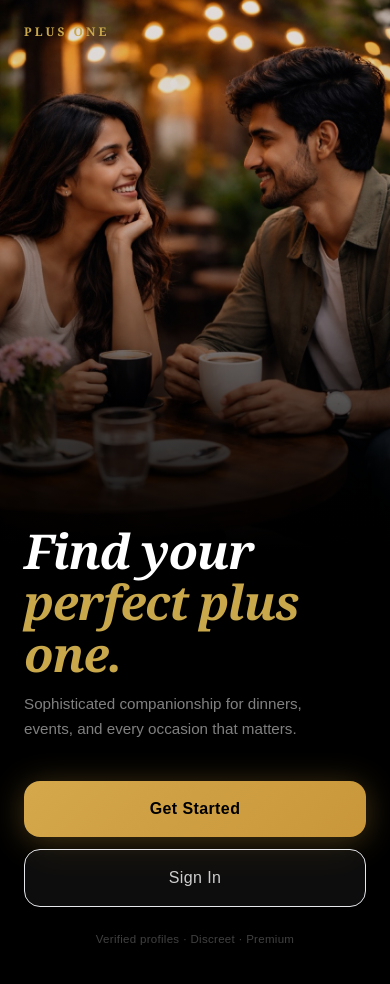
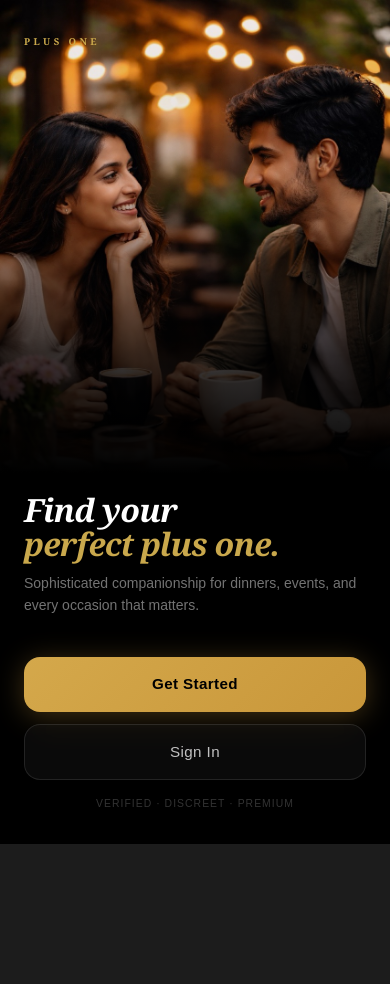
Before and after one commit to sumitmudgil8-sys/plusone, a Next.js app: page / in a window 390 px wide. Shown: the top 984 px of the page. After the commit the page ends 844 px from the top, so only its background shows below. Built offline with nearby package versions, Linux system fonts and the light colour scheme.

Commit message:
improve: responsive login screen ui

```diff
--- a/app/page.tsx
+++ b/app/page.tsx
@@ -1,34 +1,47 @@
 import Link from 'next/link';
 import Image from 'next/image';
-import { Button } from '@/components/ui/Button';
 
 export default function HomePage() {
   return (
-    <main className="relative min-h-screen w-full bg-black flex flex-col overflow-hidden">
+    /*
+     * Outer shell: full viewport, black bg (visible on desktop around the card).
+     * Flex-center so the phone card sits in the middle on wide screens.
+     */
+    <main
+      className="w-screen h-screen bg-black flex items-center justify-center overflow-hidden"
+      style={{ fontFamily: "'DM Sans', sans-serif" }}
+    >
+      {/*
+       * Phone card:
+       *   – On mobile  : fills the entire screen (w-full h-full)
+       *   – On desktop : fixed 390×844 "phone frame" centered on the black bg
+       * No scrolling ever — everything must fit inside this box.
+       */}
+      <div className="relative w-full h-full md:w-[390px] md:h-[844px] md:rounded-[2.5rem] md:overflow-hidden md:shadow-[0_32px_80px_rgba(0,0,0,0.9)] flex flex-col bg-black">
 
-      {/* ── Hero Image (top 65%) ── */}
-      <div className="relative w-full" style={{ height: '65svh' }}>
+        {/* ── HERO IMAGE — fixed 56% of the card height ── */}
+        <div className="relative w-full flex-shrink-0" style={{ height: '56%' }}>
           <Image
             src="/hero.jpeg"
-          alt="Plus One hero"
+            alt="Plus One"
             fill
             priority
-          className="object-cover object-center"
+            className="object-cover object-top"
           />
 
-        {/* Multi-stop gradient: transparent top → rich black bottom */}
+          {/* Gradient: clear at top, fades to solid black at bottom */}
           <div
             className="absolute inset-0"
             style={{
               background:
-              'linear-gradient(to bottom, rgba(0,0,0,0.10) 0%, rgba(0,0,0,0.18) 40%, rgba(0,0,0,0.72) 78%, #000 100%)',
+                'linear-gradient(to bottom, rgba(0,0,0,0.05) 0%, rgba(0,0,0,0.10) 40%, rgba(0,0,0,0.75) 75%, #000000 100%)',
             }}
           />
 
-        {/* Logo mark – top-left */}
-        <div className="absolute top-6 left-6 flex items-center gap-2">
+          {/* Wordmark */}
+          <div className="absolute top-7 left-6">
             <span
-            className="text-xs font-semibold tracking-[0.25em] uppercase"
+              className="text-[0.6rem] font-semibold tracking-[0.35em] uppercase"
               style={{ color: '#C9A84C', fontFamily: "'Cormorant Garamond', Georgia, serif" }}
             >
               Plus One
@@ -36,41 +49,38 @@ export default function HomePage() {
           </div>
         </div>
 
-      {/* ── Content card – floats over the gradient tail ── */}
+        {/* ── CONTENT — remaining 44%, flex column, no overflow ── */}
         <div
-        className="relative z-10 flex flex-col flex-1 px-6 pt-8 pb-12"
-        style={{ marginTop: '-3.5rem' }}
+          className="flex-1 min-h-0 flex flex-col justify-between bg-black px-6 pt-5 pb-8"
         >
-        {/* Brand + Tagline */}
-        <div className="mb-10">
+          {/* Headline + subtext */}
+          <div>
             <h1
-            className="text-5xl font-bold leading-[1.08] tracking-tight text-white mb-3"
-            style={{ fontFamily: "'Cormorant Garamond', Georgia, serif", fontStyle: 'italic' }}
+              className="font-bold leading-[1.08] tracking-tight text-white mb-2.5"
+              style={{
+                fontFamily: "'Cormorant Garamond', Georgia, serif",
+                fontStyle: 'italic',
+                fontSize: 'clamp(2rem, 8vw, 2.6rem)',
+              }}
             >
-            Find your
-            <br />
+              Find your<br />
               <span style={{ color: '#C9A84C' }}>perfect plus one.</span>
             </h1>
-          <p
-            className="text-white/50 text-[0.95rem] leading-relaxed max-w-xs"
-            style={{ fontFamily: "'DM Sans', sans-serif" }}
-          >
-            Sophisticated companionship for dinners, events, and every occasion that matters.
+            <p className="text-white/45 leading-relaxed" style={{ fontSize: '0.875rem' }}>
+              Sophisticated companionship for dinners,
+              events, and every occasion that matters.
             </p>
           </div>
 
-        {/* Spacer so buttons pin to bottom on short screens */}
-        <div className="flex-1" />
-
-        {/* ── CTAs ── */}
-        <div className="flex flex-col gap-3 w-full">
+          {/* CTAs */}
+          <div className="flex flex-col gap-3">
             <Link href="/signup" className="w-full">
               <button
-              className="w-full py-4 rounded-2xl text-black font-semibold text-[1rem] tracking-wide transition-all duration-200 active:scale-[0.97]"
+                className="w-full py-4 rounded-2xl text-black font-semibold tracking-wide transition-all duration-200 active:scale-95"
                 style={{
+                  fontSize: '0.95rem',
                   background: 'linear-gradient(135deg, #D4A84B 0%, #C9973A 100%)',
-                fontFamily: "'DM Sans', sans-serif",
-                boxShadow: '0 4px 32px rgba(201,152,58,0.35)',
+                  boxShadow: '0 4px 28px rgba(201,152,58,0.32)',
                 }}
               >
                 Get Started
@@ -79,25 +89,23 @@ export default function HomePage() {
 
             <Link href="/login" className="w-full">
               <button
-              className="w-full py-4 rounded-2xl text-white/80 font-medium text-[1rem] tracking-wide transition-all duration-200 active:scale-[0.97] border border-white/12 hover:border-white/20 hover:text-white"
+                className="w-full py-4 rounded-2xl text-white/75 font-medium tracking-wide transition-all duration-200 active:scale-95 border border-white/10 hover:border-white/20 hover:text-white"
                 style={{
-                background: 'rgba(255,255,255,0.05)',
-                fontFamily: "'DM Sans', sans-serif",
+                  fontSize: '0.95rem',
+                  background: 'rgba(255,255,255,0.04)',
                   backdropFilter: 'blur(12px)',
                 }}
               >
                 Sign In
               </button>
             </Link>
+
+            <p className="text-center text-white/20 tracking-widest mt-1" style={{ fontSize: '0.65rem' }}>
+              VERIFIED · DISCREET · PREMIUM
+            </p>
+          </div>
         </div>
 
-        {/* Footnote */}
-        <p
-          className="text-center text-white/25 text-[0.72rem] tracking-wide mt-6"
-          style={{ fontFamily: "'DM Sans', sans-serif" }}
-        >
-          Verified profiles · Discreet · Premium
-        </p>
       </div>
     </main>
   );
```
Lines whose indentation alone changed are shown as unchanged.
